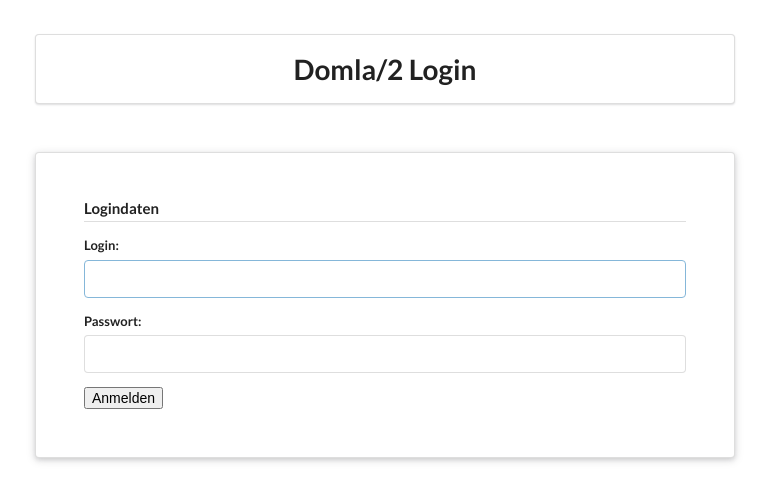
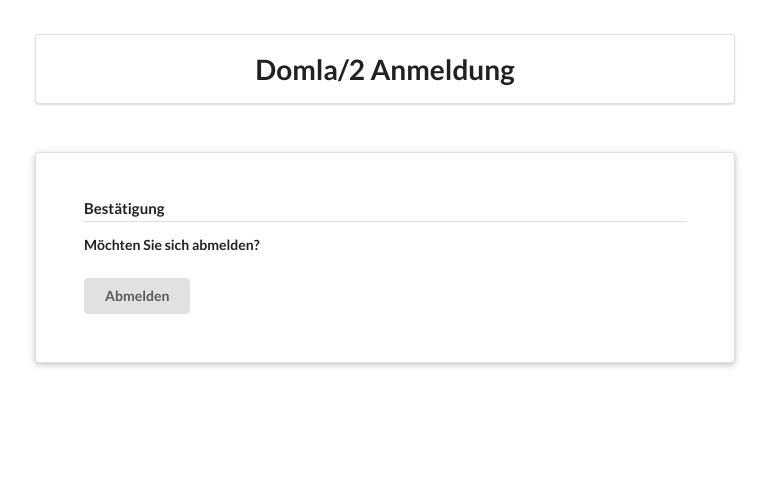
Before and after one commit to JezhikLaas/domla2, an Angular app in the folder D2.Authentication/D2.Authentication/: page /logout in a window 1280 px wide. Shown: the top 502 px of the page, without its empty margins (255-1024 px from the left). Built offline with nearby package versions, Linux system fonts and the light colour scheme.

Commit message:
Add logout and routing

```diff
--- a/D2.Authentication/D2.Authentication/src/app/app.component.html
+++ b/D2.Authentication/D2.Authentication/src/app/app.component.html
@@ -1,12 +1,12 @@
 <br>
 <div style="text-align: center" class="ui centered text container segment">
   <h1>
-    {{ title }} Login
+    {{ title }} Anmeldung
   </h1>
 </div>
 <div>
   <br>
   <div class="ui raised very padded text container segment">
-    <da-login-user></da-login-user>
+    <router-outlet></router-outlet>
   </div>
 </div>
--- a/D2.Authentication/D2.Authentication/src/app/app.module.ts
+++ b/D2.Authentication/D2.Authentication/src/app/app.module.ts
@@ -1,16 +1,20 @@
 import { BrowserModule } from '@angular/platform-browser';
 import { NgModule } from '@angular/core';
 import { ReactiveFormsModule } from '@angular/forms';
+import { AppRoutingModule } from './app-routing.module';
 import { AppComponent } from './app.component';
 import { LoginUserComponent } from './login-user/login-user.component';
+import { LogoutUserComponent } from './logout-user/logout-user.component';
 
 @NgModule({
   declarations: [
     AppComponent,
-    LoginUserComponent
+    LoginUserComponent,
+    LogoutUserComponent
   ],
   imports: [
     BrowserModule,
+    AppRoutingModule,
     ReactiveFormsModule
   ],
   providers: [],
--- a/D2.Authentication/D2.Authentication/src/app/login-user/login-user.component.html
+++ b/D2.Authentication/D2.Authentication/src/app/login-user/login-user.component.html
@@ -17,5 +17,10 @@
     </div>
   </div>
 
-  <button type="submit">Anmelden</button>
+  <button class="ui vertical animated button" tabindex="0" type="submit">
+    <div class="visible content">Anmelden</div>
+    <div class="hidden content">
+      <i class="unlock icon"></i>
+    </div>
+  </button>
 </form>
--- a/D2.Authentication/D2.Authentication/src/app/login-user/login-user.component.ts
+++ b/D2.Authentication/D2.Authentication/src/app/login-user/login-user.component.ts
@@ -53,6 +53,13 @@ export class LoginUserComponent implements OnInit, AfterViewInit {
     if (this.errors['hasErrors'] === 'true') {
       return;
     }
+
+    const user = new User(
+      this.loginForm.get('login').value,
+      this.loginForm.get('password').value
+    );
+
+    // login user
   }
 
   updateErrorMessages() {
--- /dev/null
+++ b/D2.Authentication/D2.Authentication/src/app/logout-user/logout-user.component.html
@@ -0,0 +1,14 @@
+<h4 class="ui dividing header">Bestätigung</h4>
+
+<div>
+  <h5>Möchten Sie sich abmelden?</h5>
+</div>
+<br>
+<div>
+<button class="ui vertical animated button" tabindex="0" type="submit">
+  <div class="visible content">Abmelden</div>
+  <div class="hidden content">
+    <i class="lock icon"></i>
+  </div>
+</button>
+</div>
--- /dev/null
+++ b/D2.Authentication/D2.Authentication/src/app/logout-user/logout-user.component.ts
@@ -0,0 +1,15 @@
+import { Component, OnInit } from '@angular/core';
+
+@Component({
+  selector: 'da-logout-user',
+  templateUrl: './logout-user.component.html',
+  styles: []
+})
+export class LogoutUserComponent implements OnInit {
+
+  constructor() { }
+
+  ngOnInit() {
+  }
+
+}
```
Also changed, not shown: D2.Authentication/D2.Authentication/src/app/app-routing.module.ts (added, +18 -0 lines), 2 other files (tests, documents, lock files or other folders).
